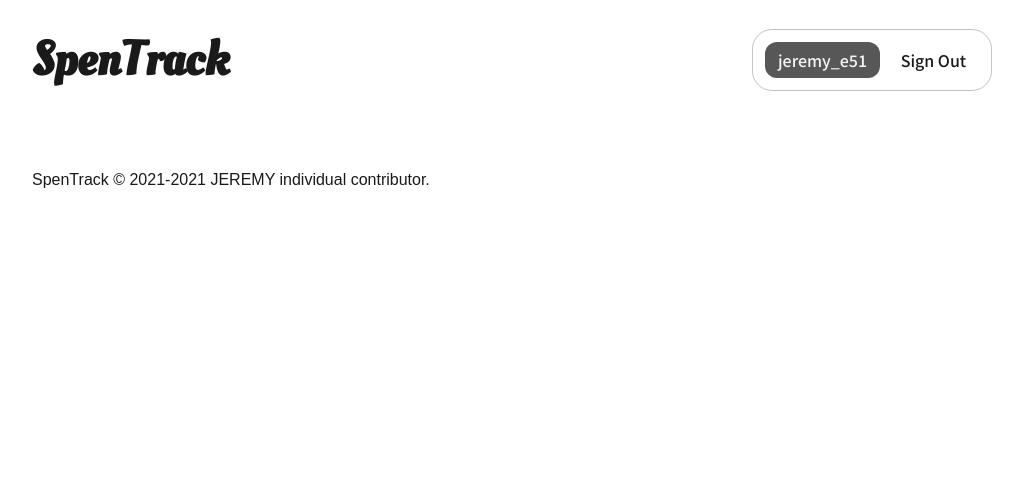
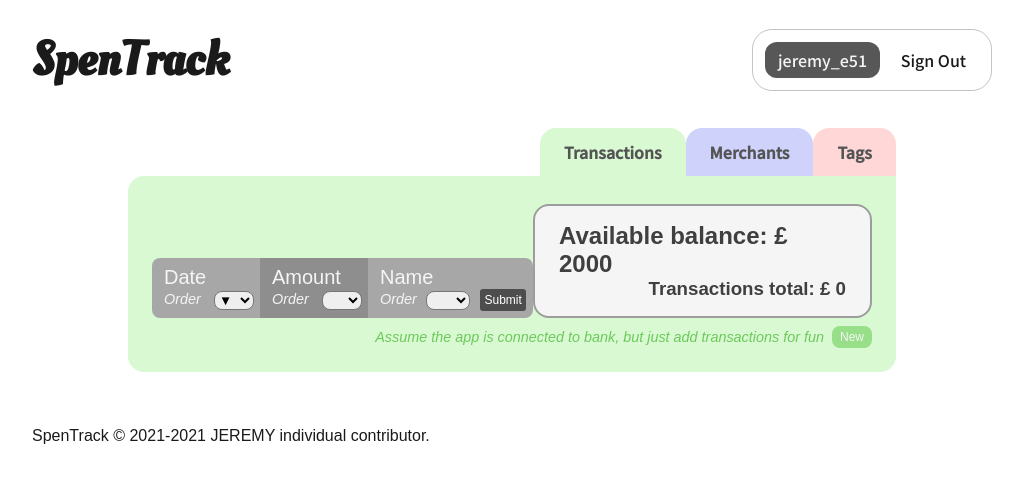
Before and after one commit to JeremyCodeClan/week05_spentrack_project, a Flask app: page /jeremy_e51 in a window 1280 px wide. Shown: the top 483 px of the page, without its empty margins (128-1151 px from the left). Run offline with Flask 2, Linux system fonts and the light colour scheme; data that the repository does not hold is empty; some libraries are stand-ins or nearby versions; some web fonts are replaced.

Commit message:
edit transaction index template

```diff
--- a/templates/transactions/index.html
+++ b/templates/transactions/index.html
@@ -1,46 +1,117 @@
 {% extends 'base.html' %}
 
 {% block content %}
+<main class="main-class">
+    <section class="tabs-block">
+        <ul class="tabs">
+            <a href="/jeremy_e51" id="tab-transaction"><li>Transactions</li></a>
+            <a href="/jeremy_e51/merchants" id="tab-merchant"><li>Merchants</li></a>
+            <a href="/jeremy_e51/tags" id="tab-tag"><li>Tags</li></a>
+        </ul>
+    </section>
     <article id="transactions-block">
-    <h2><b>Available balance:</b> £ {{ 1000 - total }}</h2>
-    <h3><b>Transactions total:</b> £ {{ total }}</h3>
+        <section class="transaction-header">
+                <form class="transaction-tabs" action="/jeremy_e51/order">
+                <div class="tab-date">
+                    <div class="tab-title">Date</div>
+                    <div class="tab-order">Order
+                        <select name="order_date" id="order_date">
+                            <option
+                                {% if order == Null %} selected {% endif %}
+                            ></option>
+                            <option value="desc"
+                                {% if order == 'order_date_desc' %} selected {% endif %}
+                            >▼</option>
+                            <option value="asc"
+                                {% if order == 'order_date_asc' %} selected {% endif %}
+                            >▲</option>
+                        </select>
+                    </div>
+                </div>
+                <div class="tab-amount">
+                    <div class="tab-title">Amount</div>
+                    <div class="tab-order">Order
+                        <select name="order_amount" id="order_amount">
+                            <option
+                                {% if order == Null %} selected {% endif %}
+                            ></option>
+                            <option value="desc"
+                                {% if order == 'order_amount_desc' %} selected {% endif %}
+                            >▼</option>
+                            <option value="asc"
+                                {% if order == 'order_amount_asc' %} selected {% endif %}
+                            >▲</option>
+                        </select>
+                    </div>
+                </div>
+                <div class="tab-name">
+                    <div class="tab-name-block">
+                        <div class="tab-title">Name</div>
+                        <div class="tab-order">Order
+                            <select name="order_name" id="order_name">
+                                <option selected></option>
+                                <option value="asc"
+                                    {% if order == 'order_name_asc' %} selected {% endif %}
+                                >A-Z</option>
+                                <option value="desc"
+                                    {% if order == 'order_name_desc' %} selected {% endif %}
+                                >Z-A</option>
+                            </select>
+                        </div>
+                    </div>
+                    <div class="tab-button">
+                        <button class="order-submit">Submit</button>
+                    </div>
+                </div>
+                </form>
+            </div>
+            <div class="balence-header-block">
+                <h2 class="balence-header"><b>Available balance:</b> £ {{ 2000 - total }}</h2>
+                <h3 class="balence-header"><b>Transactions total:</b> £ {{ total }}</h3>
+            </div>
+        </section>
         {% if new_cancel != 1 %}
-        <a href="/jeremy_e51/new"><button>New</button></a>
+        <div class="new-block">
+            <span class="new-message">Assume the app is connected to bank, but just add transactions for fun</span>
+            <a href="/jeremy_e51/new"><button class="new-btn">New</button></a>
+        </div>
         {% endif %}
         {% block transaction_new %}
         {% endblock %}
-    <div class="transactions">
+        {% block transaction_show %}
+        {% endblock %}
+        <section class="transactions-main">
+            <section class="transactions">
             {% for transaction in transactions %}
                 <div class="transaction">
-                    <h4>{{ transaction.date }}</h4>
-                    <p>£ {{ transaction.amount }}</p>
-                    <a href="/jeremy_e51/{{ transaction.id }}">
-                    <p>{{ transaction.name }}</p>
-                    <p>{{ transaction.description }}</p>
-                    </a>
+                    <div>
+                        <div class="transaction-date">{{ transaction.date }}</div>
+                        <div class="transaction-amount">£ {{ transaction.amount }}</div>
+                        <div class="transaction-name"><a href="/jeremy_e51/{{ transaction.id }}">{{ transaction.name }}</a></div>
+                    </div>
+                    <div class="mer-tag-btn">
                         {% if transaction.merchant != None %}
-                        <p>
-                            {{ transaction.merchant.name }}
-                        </p>
+                        <a href="/jeremy_e51/merchants/{{ transaction.merchant.id }}"><button class="merchant-btn">{{ transaction.merchant.name }}</button></a>
                         {% else %}
-                        <p>
-                            None
-                        </p>
+                        <button class="none-btn">None</button>
                         {% endif %}
                         {% if transaction.tag != None %}
-                        <p>
-                            {{ transaction.tag.name }}
-                        </p>
+                        <a href="/jeremy_e51/tags/{{ transaction.tag.id }}"><button class="tag-btn">{{ transaction.tag.name }}</button></a>
                         {% else %}
-                        <p>
-                            None
-                        </p>
-                    {% endif %}
-                    {% if transaction.merchant == None or transaction.tag == None %}
-                        <a href="/jeremy_e51/{{ transaction.id }}/edit"><button>Assign</button></a>
+                        <button class="none-btn">None</button>
                     {% endif %}
                     </div>
+                    <div class="assign-btn-block">
+                        {% if transaction.merchant == None or transaction.tag == None %}
+                        <a class="assign-btn" href="/jeremy_e51/{{ transaction.id }}/edit"><button>Assign</button></a>
+                        {% else %}
+                        <button class="assigned-btn">Assigned</button>
+                        {% endif %}
+                    </div>
+                </div>
             {% endfor %}
-    </div>
+            </section>
+        </section>
     </article>
+</main>
 {% endblock  %}
```
Lines whose indentation alone changed are shown as unchanged.
